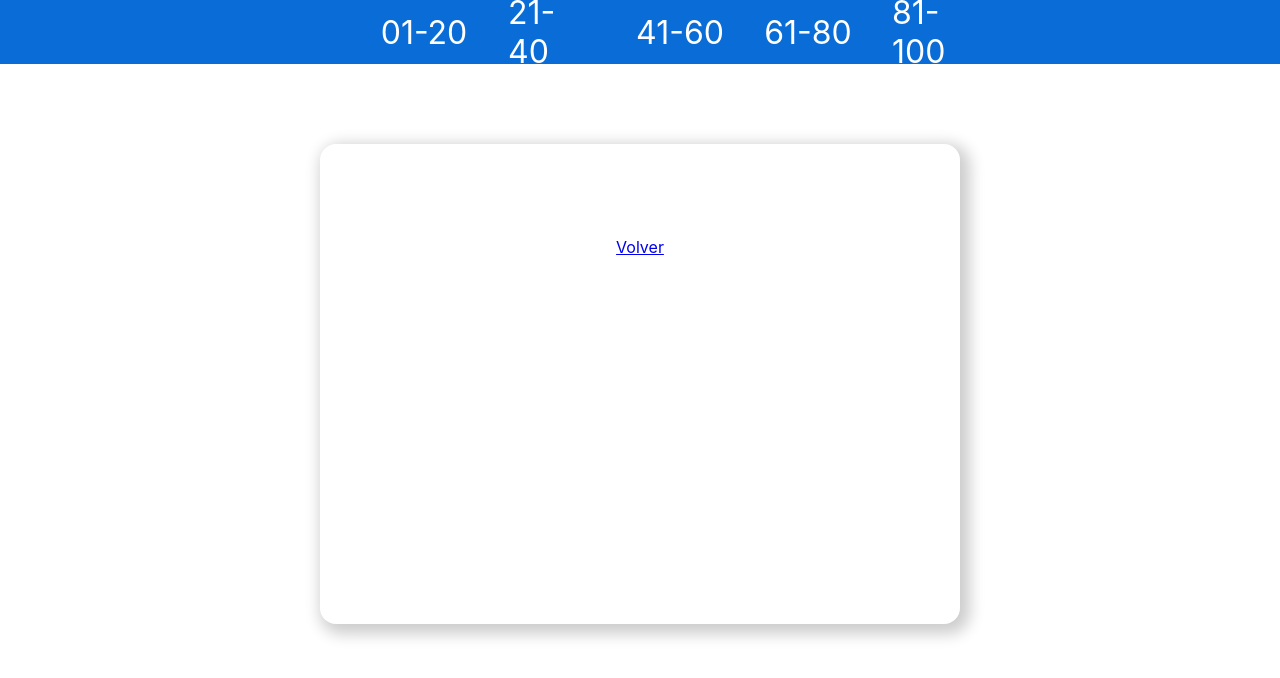
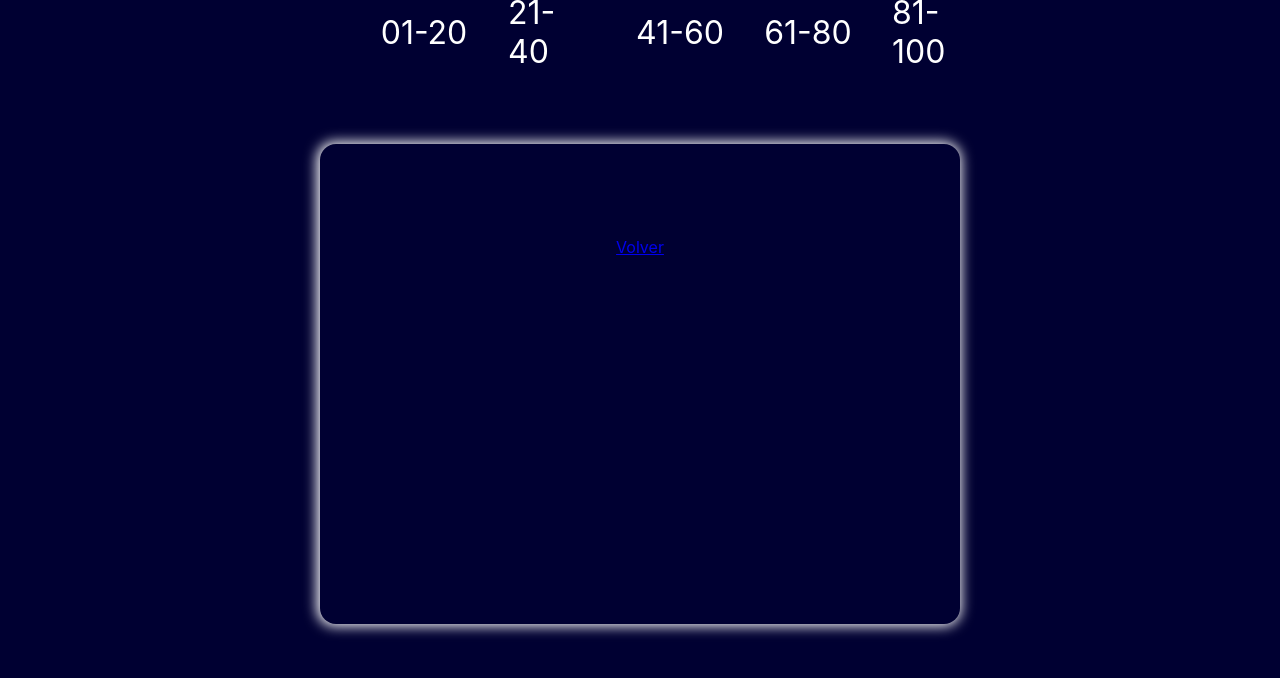
Before and after one commit to DiegoEstela/cleverpy-diego.estela, a React (Create React App) app: page /post/1 in a window 1280 px wide. Shown: the top 678 px of the page. Built offline with nearby package versions, Linux system fonts and the light colour scheme.

Commit message:
add globals colors

```diff
--- a/src/app/global/colors.tsx
+++ b/src/app/global/colors.tsx
@@ -1,8 +1,9 @@
-export const Primary : string = '#0A6DD7';
-export const Secondary : string = '#A13DDF';
-export const Pink : string  = '#E9008C';
-export const Text : string =  '#1E1E1E';
+export const Primary : string = '#000032';
+export const Secondary : string = '#01012B';
+export const Pink : string  = '#E31C79';
+export const Text : string =  '#EEEEF0';
 export const TextSecondary : string = '#b1b1b1';
 export const Withe : string = '#FFFFFF';
 export const Font : string  = 'nunito';
-export const Shadow : string = '5px 5px 15px 5px rgba(0, 0, 0, 0.2);'
+export const Shadow : string = '-1px 0px 13px 2px rgba(255,255,255,1)';
+export const ShadowContainer : string = '-1px 5px 10px 2px rgba(255,255,255,1)';
--- a/src/index.css
+++ b/src/index.css
@@ -1,5 +1,6 @@
 body {
   margin: 0;
+  background-color: #000032;
   font-family: -apple-system, BlinkMacSystemFont, 'Segoe UI', 'Roboto', 'Oxygen',
     'Ubuntu', 'Cantarell', 'Fira Sans', 'Droid Sans', 'Helvetica Neue',
     sans-serif;
```
